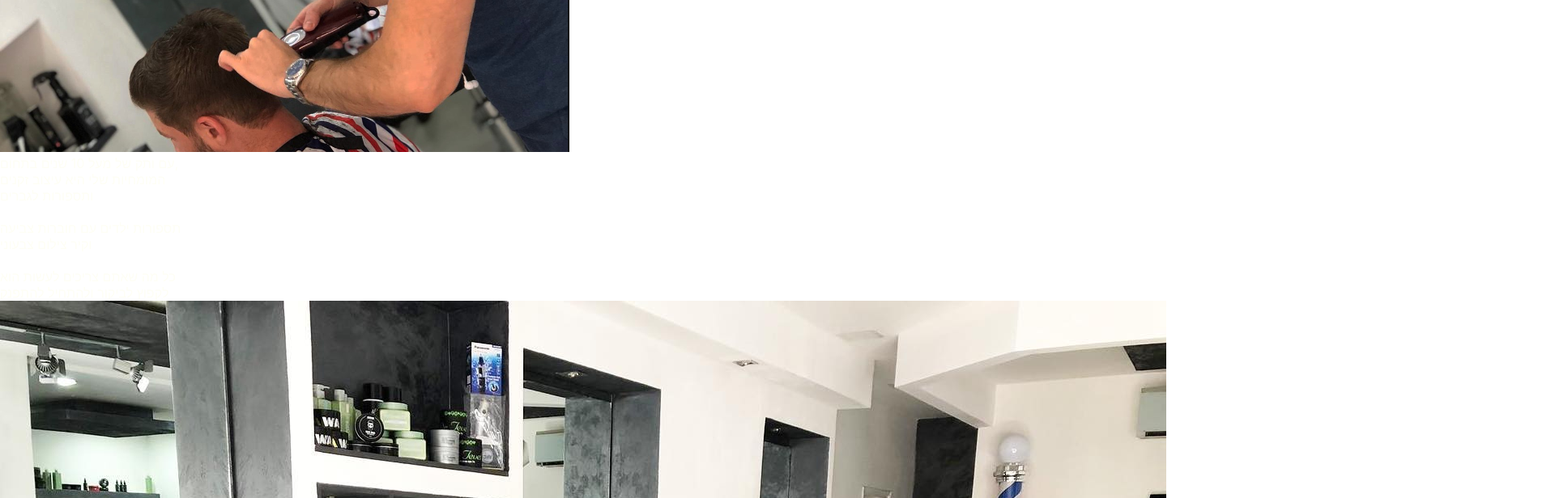
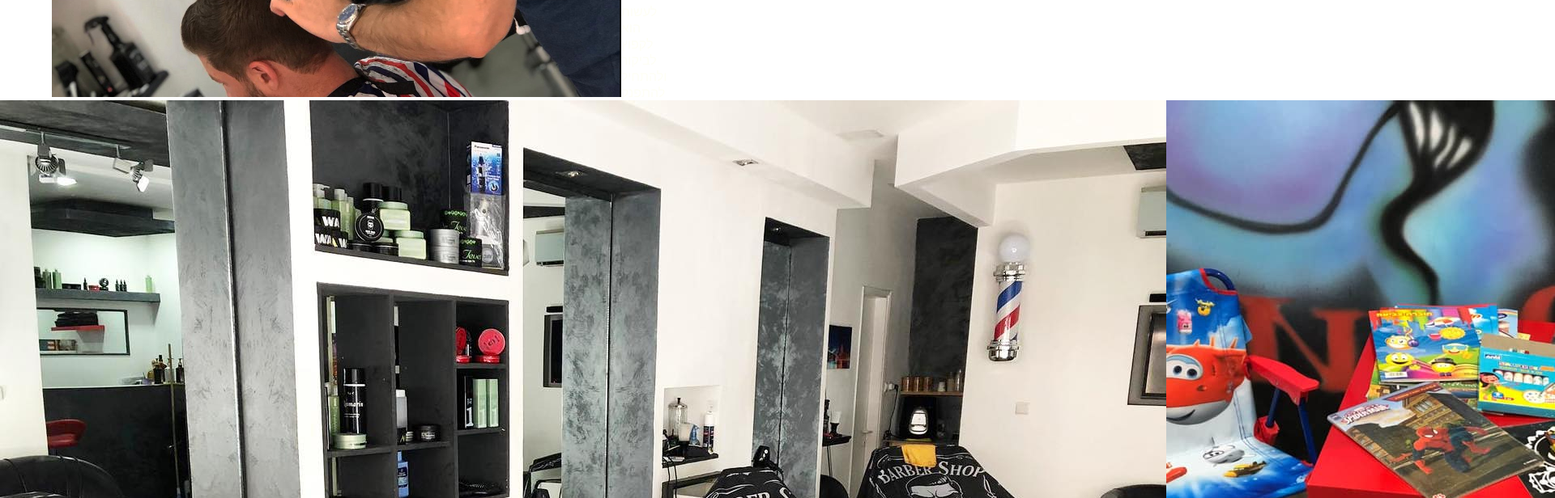
Before and after one commit to 110yinon/barber-shop, a React (Create React App) app: page / in a window 1280 px wide. Shown: the part 600-1216 px from the top of the page at 81% size, 1920 px wide, since content can reach past the window. Built offline with nearby package versions, Linux system fonts and the light colour scheme.

Commit message:
added grid class

```diff
--- a/src/comps/AlbumList.js
+++ b/src/comps/AlbumList.js
@@ -4,7 +4,7 @@ import kidsplayground from '../assets/kidsplayground.jpg'
 
 const AlbumList = () => {
     return (
-        <div className="album-list">
+        <div className="album-list grid">
             <img src={shop} alt="shop"/>
             <img src={kidsplayground} alt="kids plygrnd"/>
             <img src={require('../assets/hair7.jpg')} alt="hair7"/>
--- a/src/comps/Footer.js
+++ b/src/comps/Footer.js
@@ -2,7 +2,7 @@ import React from 'react'
 
 const Footer = () => {
     return (
-        <div className="footer">
+        <div className="footer grid">
             <p className="address">הרב אורנשטיין 5, חדרה</p>
             <p className="shop-hours">09:00 - 20:00</p>
         </div>
--- a/src/comps/Main.js
+++ b/src/comps/Main.js
@@ -3,11 +3,11 @@ import aboutPic from '../assets/about.png'
 
 const Main = () => {
     return (
-        <div className="main">
+        <div className="main grid">
             <h2 className="title">נעים להכיר - יוסי יקיר</h2>
             <img src={aboutPic} alt="about-pic" className="about-pic" />
             <p className="about-context">
-                עם ותק של מעל 10 שנים בתחום,<br />
+                עם ותק של מעל 10 שנים בתחום<br />
                 המומחיות שלי היא עיצוב זקנים<br />
                 ותספורות לגברים<br />
                 <br />
```
